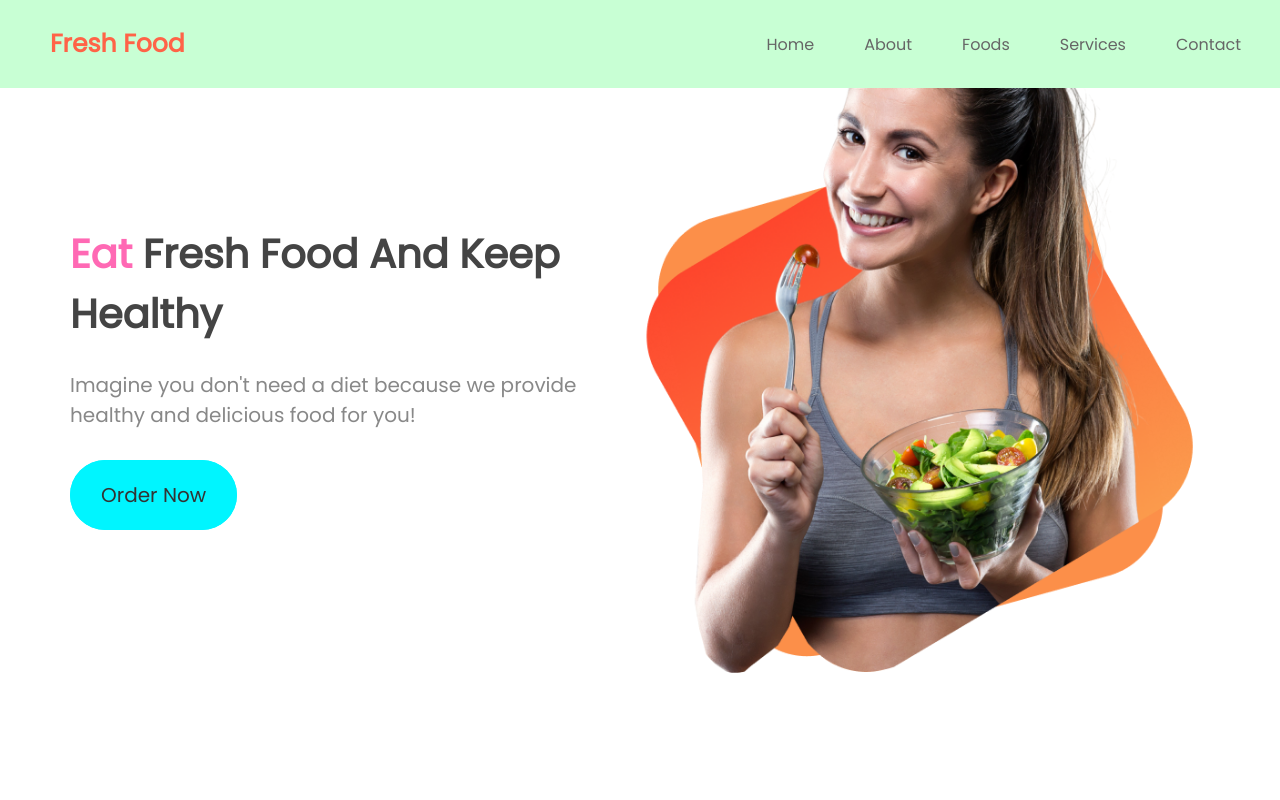
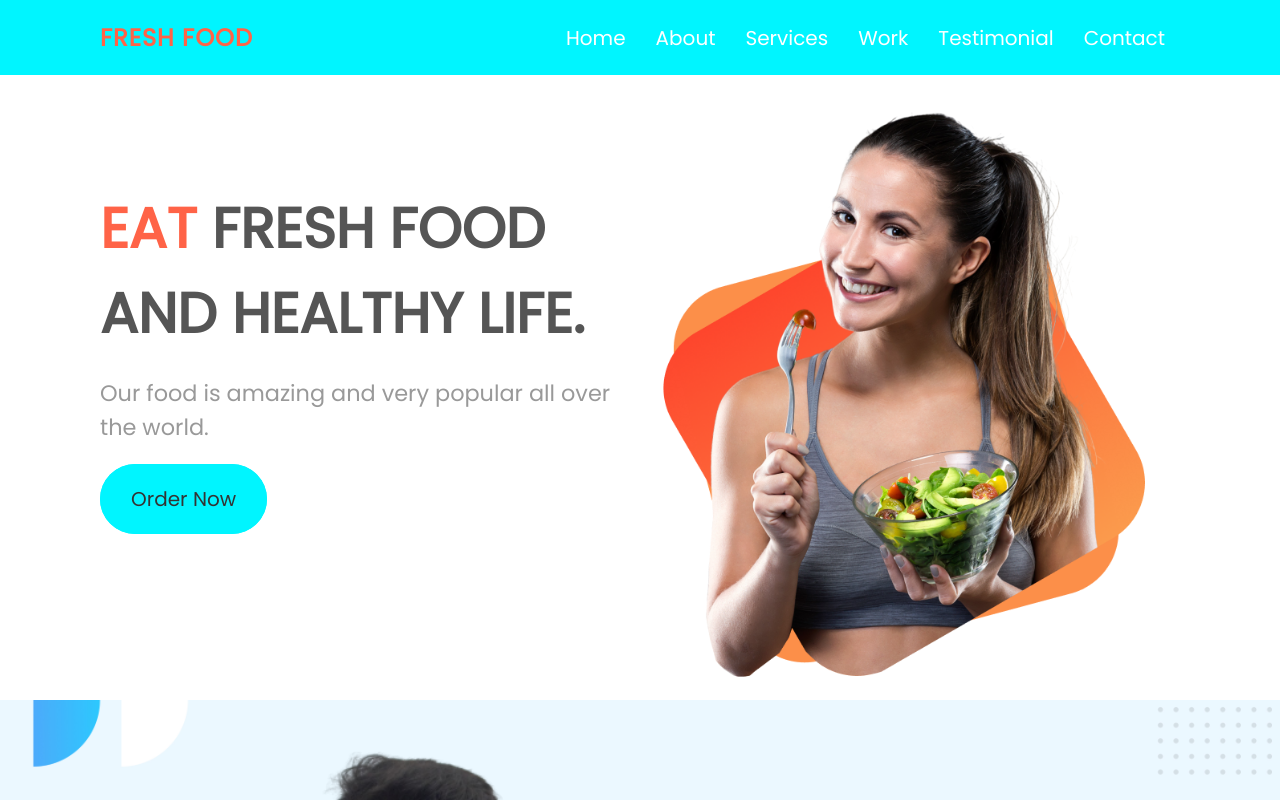
Before and after one commit to dev-kishor138/fresh-food, a plain HTML site: page index.html in a window 1280 px wide. Shown: the top 800 px of the page. Drawn offline with nearby package versions, Linux system fonts and the light colour scheme.

Commit message:
work better

```diff
--- a/css/style.css
+++ b/css/style.css
@@ -1,76 +1,85 @@
-body
+*
 {
     margin: 0;
     padding: 0;
-    font-family: 'Poppins', sans-serif;
+    box-sizing: border-box;
 }
-nav
+body
+{
+    font-family: poppins;
+}
+header
 {
     position: fixed;
     top: 0;
     left: 0;
-    padding: 0 50px;
-    width: 95%;
+    width: 100%;
+    padding: 20px 100px;
+    z-index: 1000;
     display: flex;
     justify-content: space-between;
     align-items: center;
-    background: #C8FFD4;
-    overflow: hidden;
-    z-index: 1;
+    background: #00F5FF;
 }
-nav .logo h3
+header .logo
 {
-    font-size: 25px;
     color: tomato;
-    cursor: pointer;
+    font-size: 24px;
+    text-transform: uppercase;
+    text-decoration: none;
+    font-weight: 600;
+    letter-spacing: 1px;
 }
-nav .menu
+header ul
 {
     position: relative;
     display: flex;
+}
+header ul li
+{
+    position: relative;
     list-style: none;
 }
-nav .menu a
+header ul li a
 {
+    position: relative;
+    display: inline-block;
+    font-size: 20px;
+    margin: 0 15px;
+    color: #FFF;
     text-decoration: none;
-    color: #666;
-    margin: 5px;
-    padding: 10px 20px;
-}
-#same
-{
-    display: flex;
-    position: relative;
-    justify-content: space-between;
-    align-items: center;
-    padding: 0 50px;
-}
-#half-width
-{
-    padding: 0 20px;
-    width: 50%;
 }
 .first-section
 {
-    margin-top: 100px important!;
-    margin-bottom: 100px;
+    margin: 100px 0;
+    position: relative;
+    display: flex;
+    justify-content: space-between;
+    align-items: center;
+    padding: 0 100px;
 }
-.first-section .content h1,
-.second-section .content h1
+.text-box
 {
-    color: #444;
-    font-size: 40px;
+    position: relative;
+    width: 50%;
 }
-.first-section .content h1 span
+.text-box h1
 {
-    color: hotpink;
+    font-size: 3.5em;
+    font-weight: 600;
+    color: #555;
+    text-transform: uppercase;
+    margin-bottom: 20px;
 }
-.first-section .content p,
-.second-section .content p
+.first-section .text-box h1 span
 {
-    color: #888;
-    font-size: 20px;
-    margin-bottom: 50px;
+    color: tomato;
+}
+.text-box p
+{
+    font-size: 1.4rem;
+    color: #999;
+    margin-bottom: 40px;
 }
 #btn
 {
@@ -90,20 +99,6 @@ nav .menu a
     transition: 0.5s ease-in-out;
     border: 1px solid #333;
 }
-.first-section .img,
-.second-section .img
-{
-    position: relative;
-}
-.second-section .img
-{
-    height: 100%;
-    width: 100%;
-}
-.second-section .img img
-{
-    max-width: 400px;
-}
 .second-section
 {
     background-image: url('/img/bg-3.jpg');
@@ -111,6 +106,25 @@ nav .menu a
     background-position: top;
     background-size: cover;
     margin-bottom: 100px;
+    overflow-y: hidden;
+}
+.second-section .container
+{
+    position: relative;
+    display: flex;
+    justify-content: space-between;
+    align-items: center;
+    padding: 0 100px;
+}
+.picture-box
+{
+    height: 500px;
+    width: 50%;
+    position: relative;
+}
+.picture-box img
+{
+    height: 600px;
 }
 .recipie-section
 {
@@ -246,12 +260,6 @@ footer p
     font-size: 20px;
     color: #aaa;
 }
-/* .container
-{
-    max-width: 1250px;
-    margin: auto;
-} */
-
 
 /* Media query for Tab */
 @media screen(max-width: 768px) {
--- a/index.html
+++ b/index.html
@@ -20,38 +20,37 @@
 <body>
 
     <!-- Navigation Bar -->
-    <nav>
-        <div class="logo">
-            <h3>Fresh Food</h3>
-        </div>
+    <header>
+        <a href="#" class="logo">FRESH FOOD</a>
         <ul class="menu">
-            <a href="#"><li>Home</li></a>
-            <a href="#"><li>About</li></a>
-            <a href="#"><li>Foods</li></a>
-            <a href="#"><li>Services</li></a>
-            <a href="#"><li>Contact</li></a>
+            <li><a href="#home">Home</a></li>
+            <li><a href="#about">About</a></li>
+            <li><a href="#services">Services</a></li>
+            <li><a href="#work">Work</a></li>
+            <li><a href="#testimonial">Testimonial</a></li>
+            <li><a href="#contact">Contact</a></li>
         </ul>
-    </nav>
+    </header>
 
     <!-- top-section -->
-    <div class="first-section container" id="same">
-        <div class="content" id="half-width">
-            <h1><span>Eat</span> Fresh Food And Keep Healthy</h1>
-            <p>Imagine you don't need a diet because we provide healthy and delicious food for you!</p>
+    <section class="first-section">
+        <div class="text-box">
+            <h1><span>Eat</span> Fresh Food and healthy life.</h1>
+            <p>Our food is amazing and very popular all over the world.</p>
             <a href="#" id="btn">Order Now</a>
         </div>
-        <div class="image" id="half-width">
-            <img src="img/top.png" alt="top-image" width="600" height="700">
+        <div class="picture-box">
+            <img src="img/top.png" alt="top-picture">
         </div>
-    </div>
+    </section>
 
     <!-- Second-Section -->
     <div class="second-section">
-        <div class="container" id="same">
-            <div class="image" id="half-width">
-                <img src="img/section-2.png" alt="second-pic" width="450px" height="500">
+        <div class="container">
+            <div class="picture-box">
+                <img class="my-img" src="img/section-2.png" alt="second-pic">
             </div>
-            <div class="content" id="half-width">
+            <div class="text-box">
                 <h1>About Me</h1>
                 <p>My Name is Kishor Mahmud. I am a learning MERN Stack Development. Very soon, I would Be a full stack developer.</p>
                 <a href="#" id="btn">Contact Me</a>
```
